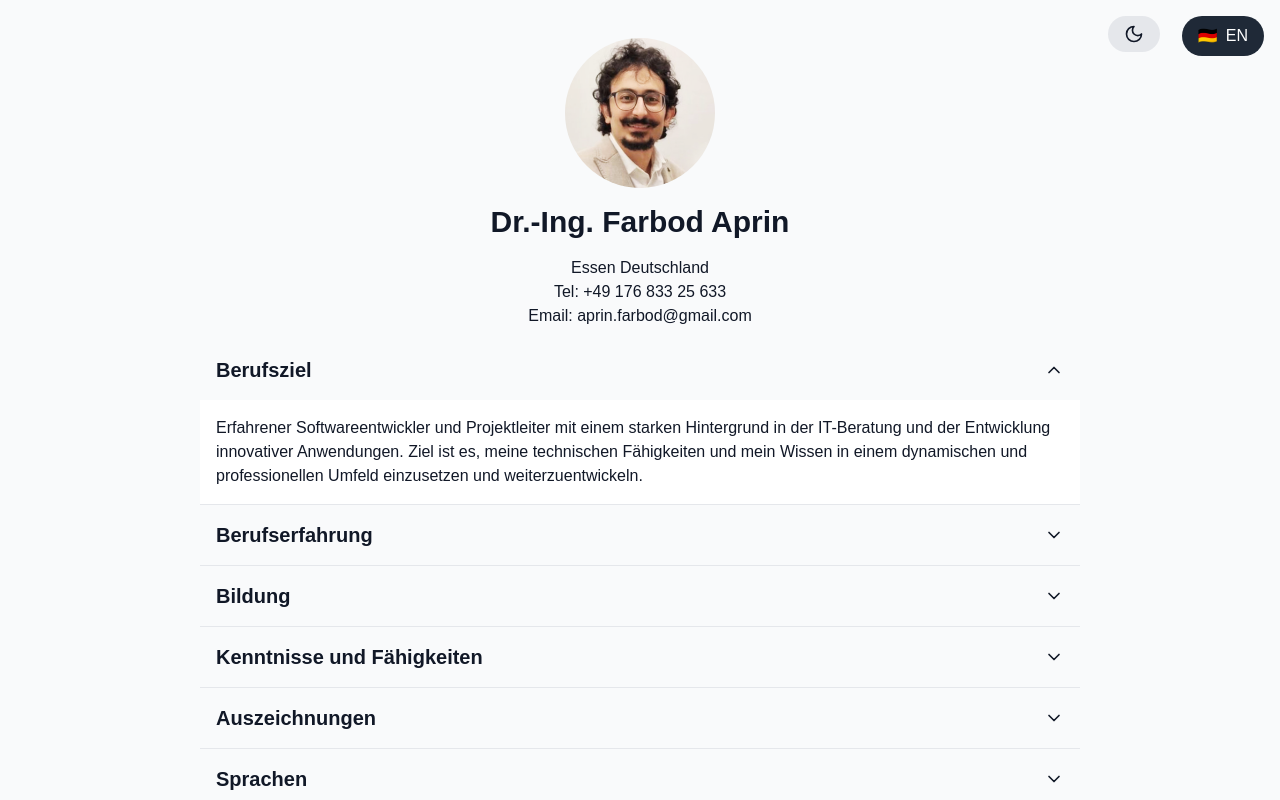
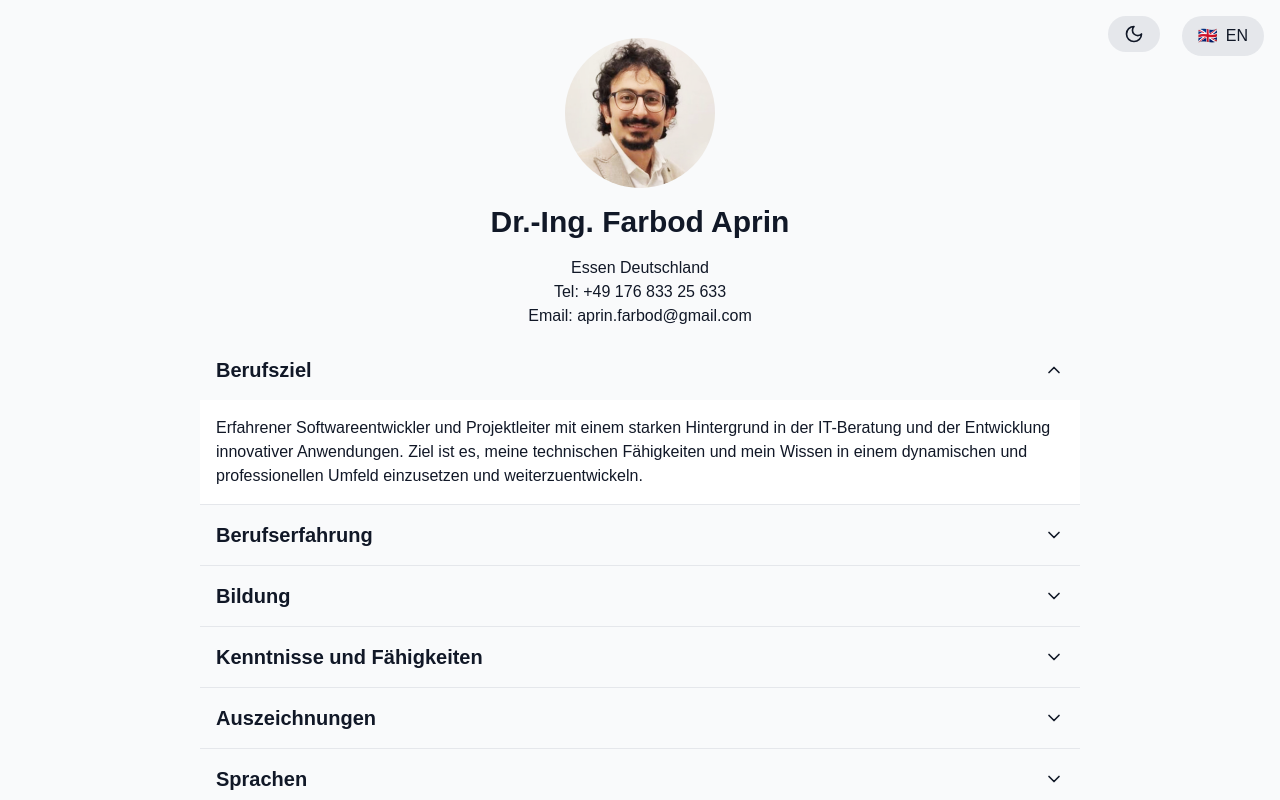
Before and after one commit to Farbod29/farbodAprinCV, a Next.js app: page / in a window 1280 px wide. Shown: the top 800 px of the page. Built offline with nearby package versions, Linux system fonts and the light colour scheme.

Commit message:
update minors
Signed-off-by: Farbod <aprin.farbod@gmail.com>

```diff
--- a/src/app/layout.tsx
+++ b/src/app/layout.tsx
@@ -16,7 +16,7 @@ const geistMono = localFont({
 });
 
 export const metadata: Metadata = {
-  title: 'Create Next App',
+  title: 'Farbod Aprin CV - NextJS - tailwind!',
   description: 'Generated by create next app',
 };
 
--- a/src/components/LanguageSwitch.tsx
+++ b/src/components/LanguageSwitch.tsx
@@ -6,23 +6,26 @@ import { useLanguage } from '../context/LanguageContext';
 
 export function LanguageSwitch(): JSX.Element {
   try {
-    // eslint-disable-next-line react-hooks/rules-of-hooks
     const { language, toggleLanguage } = useLanguage();
 
     return (
       <button
         onClick={toggleLanguage}
         aria-label={`Switch to ${language === 'de' ? 'English' : 'German'}`}
-        className="fixed top-4 right-4 px-4 py-2 bg-gray-800 dark:bg-gray-700
-                  text-white rounded-full hover:bg-gray-700 dark:hover:bg-gray-600
-                  transition-colors duration-200 flex items-center gap-2"
+        className="fixed top-4 right-4 px-4 py-2
+                  bg-gray-200 dark:bg-gray-700
+                  text-gray-900 dark:text-gray-100
+                  rounded-full
+                  hover:bg-gray-300 dark:hover:bg-gray-600
+                  transition-colors duration-200
+                  flex items-center gap-2"
       >
-        <span>{language === 'de' ? '🇩🇪' : '🇬🇧'}</span>
+        <span>{language === 'de' ? '🇬🇧' : '🇩🇪'}</span>
         {language === 'de' ? 'EN' : 'DE'}
       </button>
     );
   } catch (error) {
     console.error('Language context not available:', error);
-    return <div>Language context not available</div>; // Or a fallback UI
+    return <div>Language context not available</div>;
   }
 }
```
